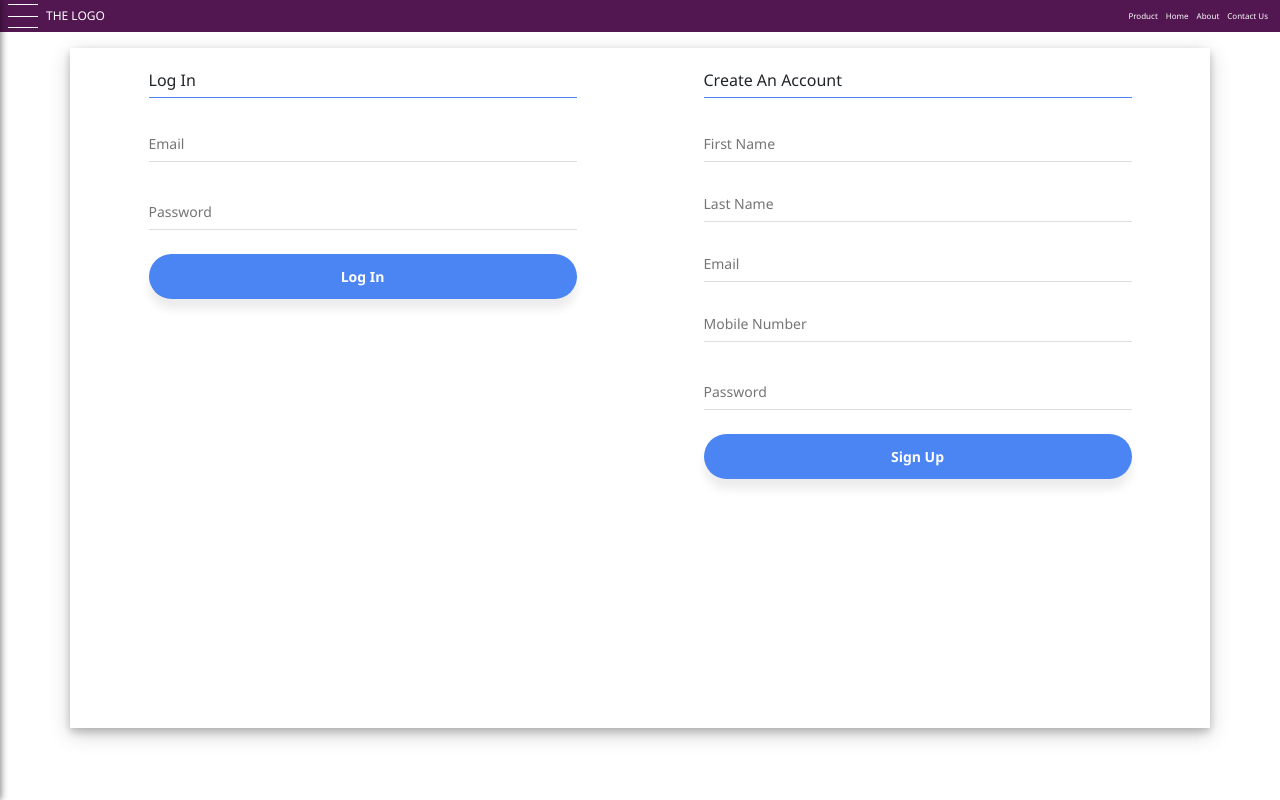
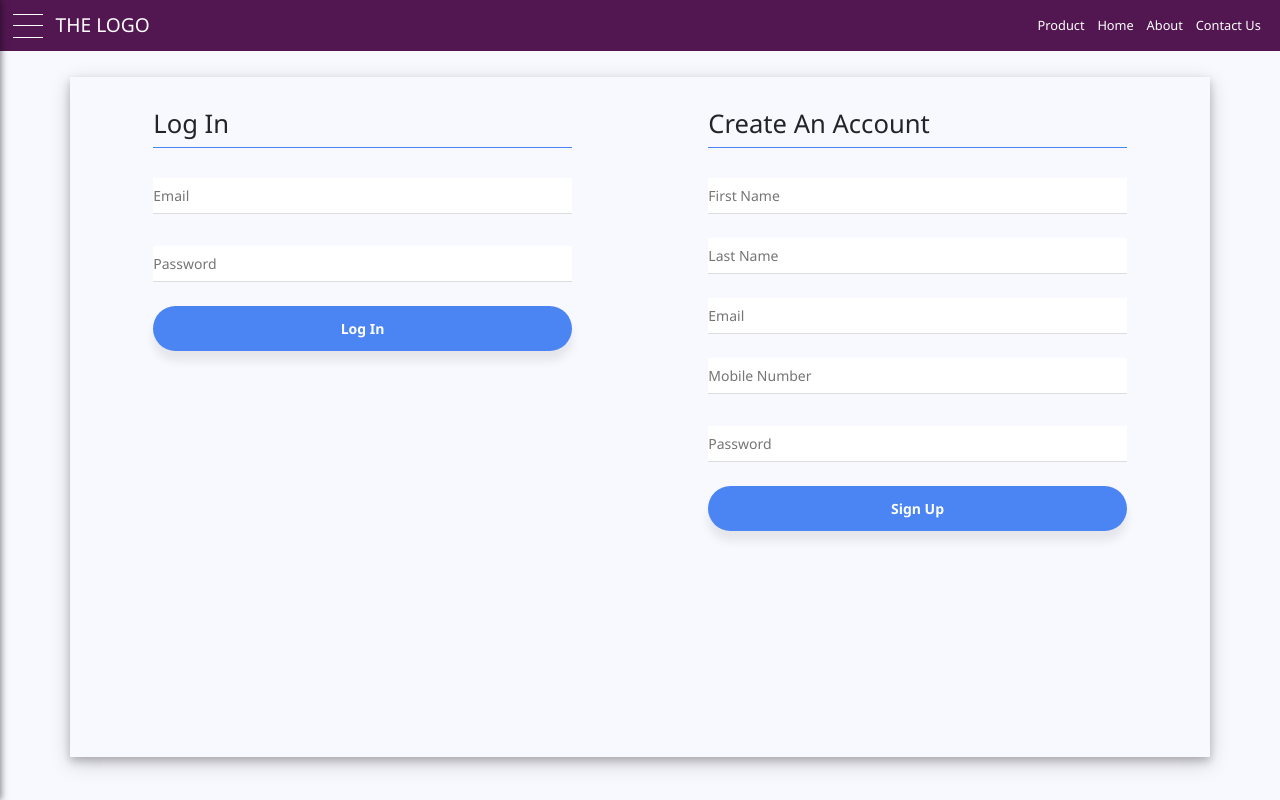
Before and after one commit to vaimehro/demo-react-app, a React (Create React App) app: page / in a window 1280 px wide. Built offline with nearby package versions, Linux system fonts and the light colour scheme.

Commit message:
added package json changes

```diff
--- a/src/Components/CommonComponents/StyledComponents/GlobalStyle.js
+++ b/src/Components/CommonComponents/StyledComponents/GlobalStyle.js
@@ -5,13 +5,13 @@ const GlobalStyle = createGlobalStyle`
   }
 
  html {
-  font-size: 50%;
+  font-size: 80%;
   font-family: 'Lato', sans-serif;
   box-sizing: border-box;
  }
 
  body {
-
+  background: rgb(248,248,255);
  }
 `
 
```
